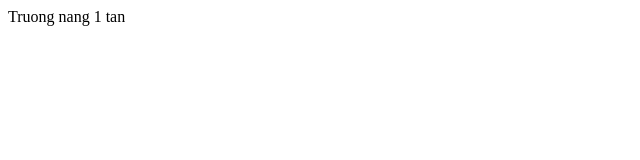
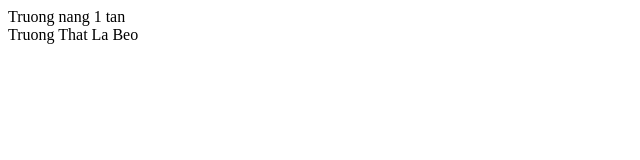
Before and after one commit to taipthe176793/test, a plain HTML site: page web/index.html in a window 1280 px wide. Shown: the whole page, without its empty margins (0-640 px from the left). Drawn offline with Linux system fonts and the light colour scheme.

Commit message:
Update index.html

```diff
--- a/web/index.html
+++ b/web/index.html
@@ -11,5 +11,6 @@ Click nbfs://nbhost/SystemFileSystem/Templates/JSP_Servlet/Html.html to edit thi
     </head>
     <body>
         <div>Truong nang 1 tan</div>
+        <div>Truong That La Beo</div>
     </body>
 </html>
```
